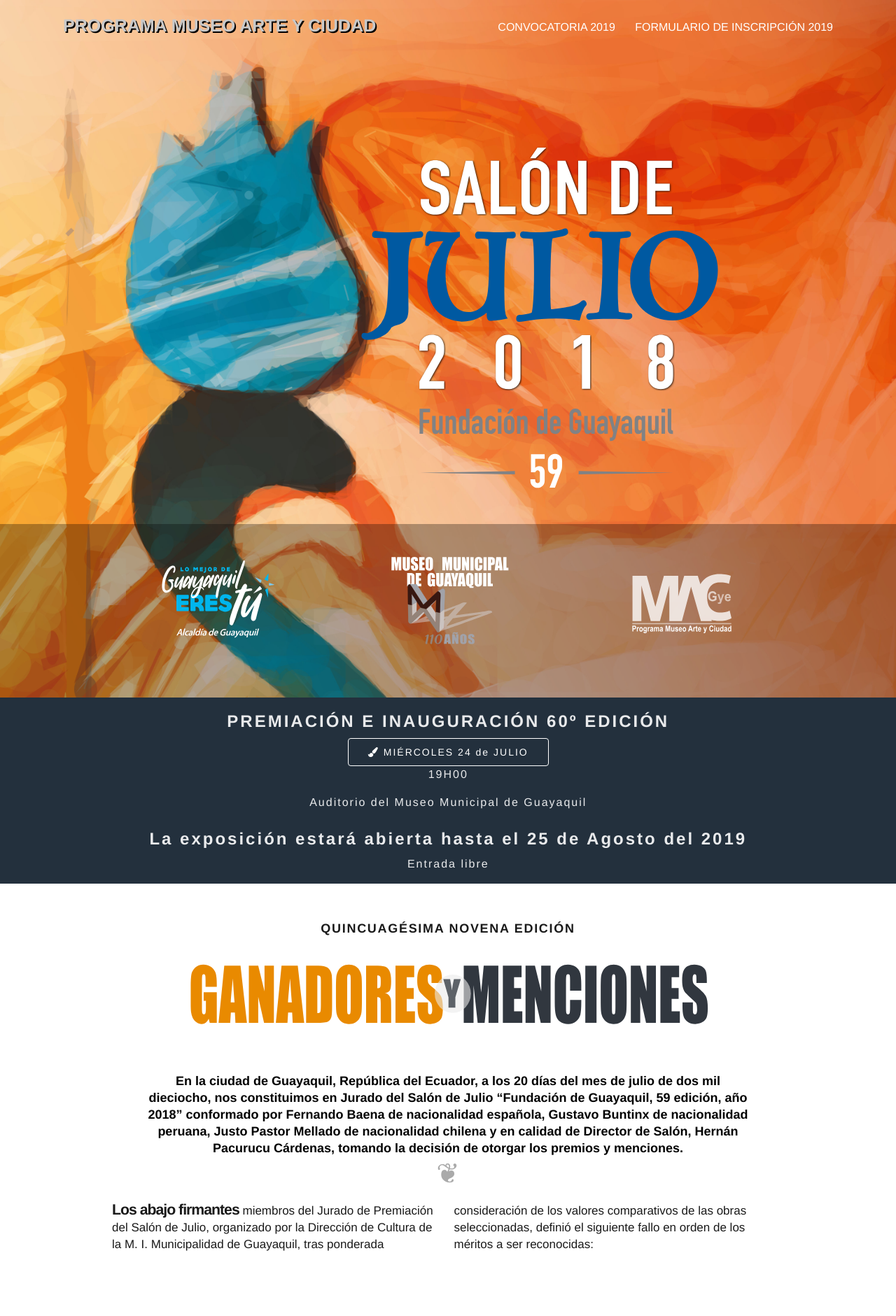
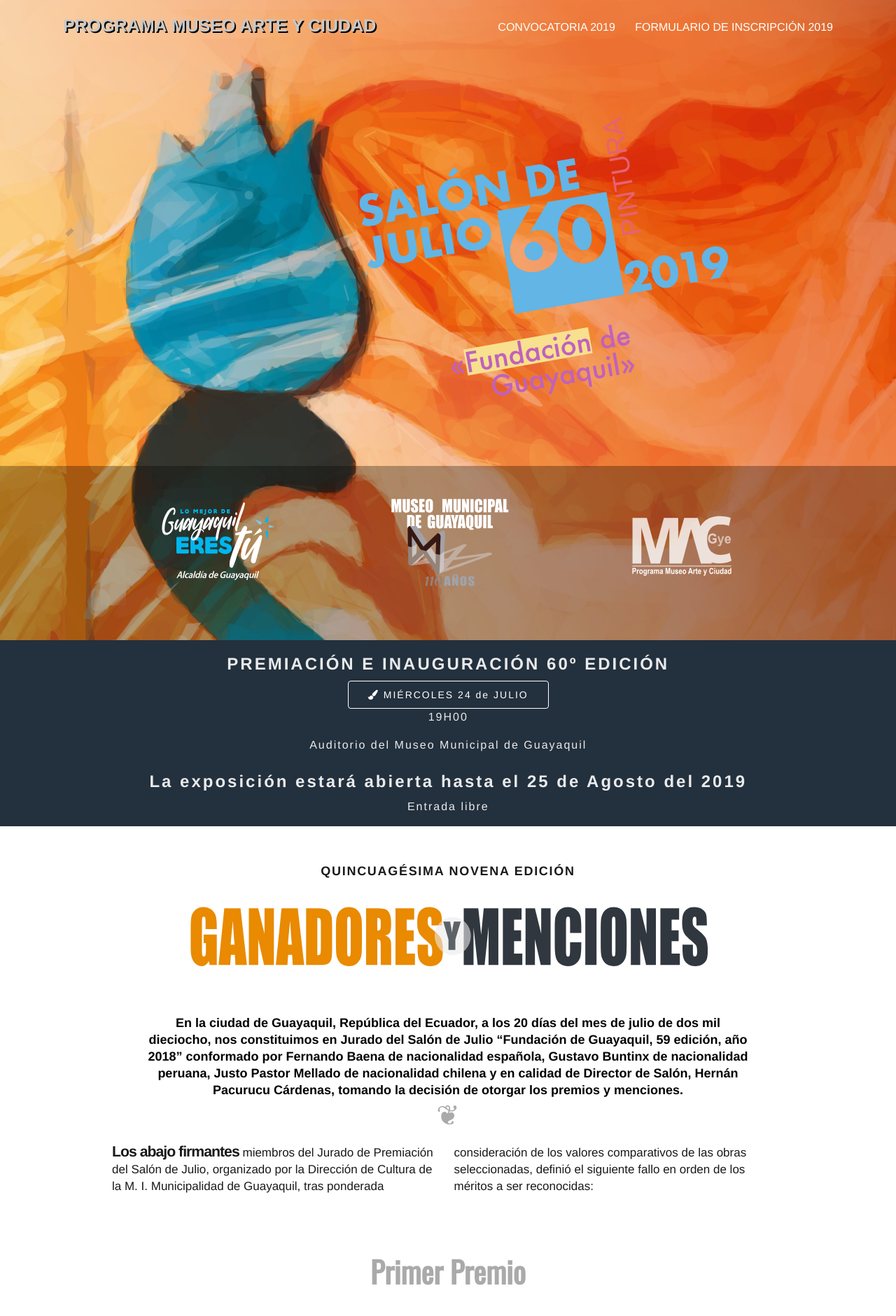
Before and after one commit to ybarbouro/salondejulio, a Jekyll site: the page built from index.html, in a window 1280 px wide. Shown: the top 1881 px of the page at 70% size. Built offline with Jekyll 4.4.1, drawn with Linux system fonts in a browser that asks for light colours; a script that is not in the unit is left out.

Commit message:
logo change

```diff
--- a/_includes/header.html
+++ b/_includes/header.html
@@ -24,7 +24,7 @@
             <div class="site-promo">
               <div class="wow bounceInDown">
                 <div  class="salon-logo">
-                  <img src="/assets/salon59logo.svg"/>
+                  <img src="/assets/salon60logo.svg"/>
                 </div>
             </div>
             </div>
```
Also changed, not shown: assets/salon60logo.svg (added).
